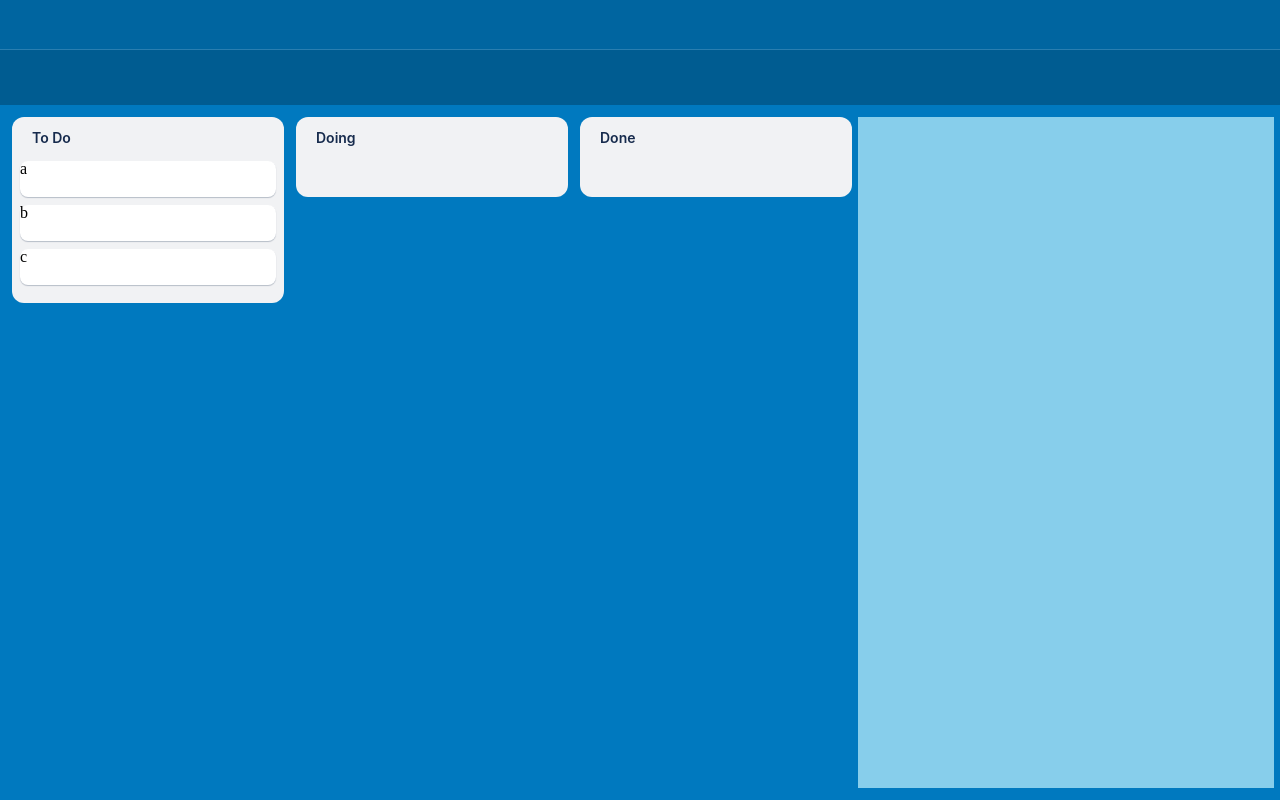
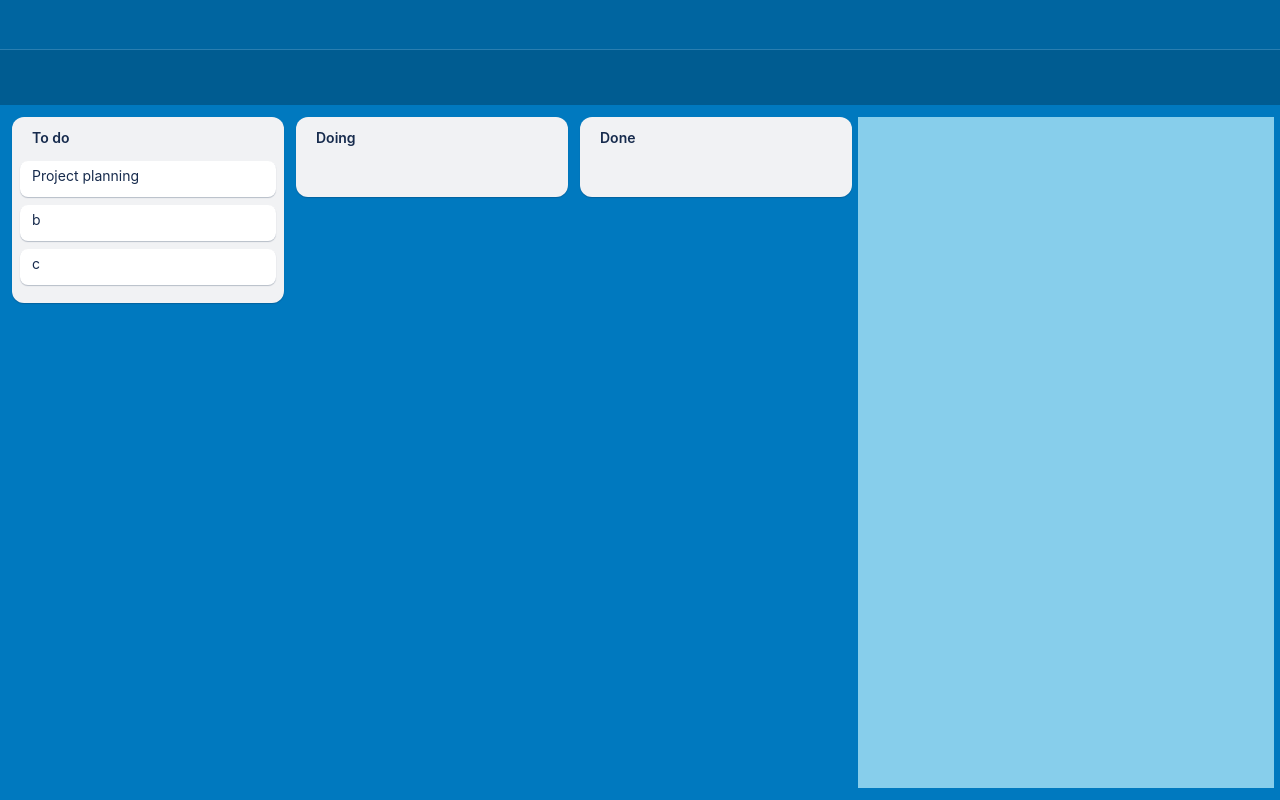
Before and after one commit to WonWoo-Shin/trello-clone, a React (Vite) app: page / in a window 1280 px wide. Built offline with nearby package versions, Linux system fonts and the light colour scheme.

Commit message:
카드 드래그 기능 추가

```diff
--- a/src/atom.ts
+++ b/src/atom.ts
@@ -1,13 +1,22 @@
 import { atom } from "recoil";
 
+export interface ICard {
+  id: number;
+  text: string;
+}
+
 interface IList {
-  [key: string]: string[];
+  [key: string]: ICard[];
 }
 
 export const boardsState = atom<IList>({
   key: "boardsState",
   default: {
-    "To Do": ["a", "b", "c"],
+    "To do": [
+      { id: 12345678, text: "Project planning" },
+      { id: 12345679, text: "b" },
+      { id: 12345680, text: "c" },
+    ],
     Doing: [],
     Done: [],
   },
--- a/src/components/Board.tsx
+++ b/src/components/Board.tsx
@@ -2,10 +2,11 @@ import { Draggable, Droppable } from "react-beautiful-dnd";
 import { BoardBlock, BoardContainer, BoardTitle, Cards } from "../style/style";
 import { memo } from "react";
 import DraggableCard from "./DraggableCard";
+import { ICard } from "../atom";
 
 interface IBoardProps {
   boardId: string;
-  cards: string[];
+  cards: ICard[];
   index: number;
 }
 
@@ -20,7 +21,7 @@ function Board({ boardId, cards, index }: IBoardProps) {
               {(provided) => (
                 <Cards ref={provided.innerRef} {...provided.droppableProps}>
                   {cards.map((card, index) => (
-                    <DraggableCard key={card} card={card} index={index} />
+                    <DraggableCard key={card.id} card={card} index={index} />
                   ))}
                   {provided.placeholder}
                 </Cards>
--- a/src/components/Boards.tsx
+++ b/src/components/Boards.tsx
@@ -1,13 +1,35 @@
 import { DragDropContext, DropResult, Droppable } from "react-beautiful-dnd";
 import { AnotherList, BoardsStyle } from "../style/style";
-import { useRecoilValue } from "recoil";
+import { useRecoilState } from "recoil";
 import { boardsState } from "../atom";
 import Board from "./Board";
 
 function Boards() {
-  const boards = useRecoilValue(boardsState);
-  const onDragEnd = (info: DropResult) => {
-    console.log(info);
+  const [boards, setBoards] = useRecoilState(boardsState);
+  const onDragEnd = ({ source, destination }: DropResult) => {
+    if (!destination) return;
+    if (source.droppableId === destination?.droppableId) {
+      setBoards((currentBoards) => {
+        const copyCards = [...currentBoards[source.droppableId]];
+        const draggedCard = copyCards.splice(source.index, 1);
+        copyCards.splice(destination.index, 0, ...draggedCard);
+        return { ...currentBoards, [source.droppableId]: copyCards };
+      });
+    } else if (source.droppableId !== destination?.droppableId) {
+      setBoards((currentBoards) => {
+        const copySourceCards = [...currentBoards[source.droppableId]];
+        const copyDestinationCards = [
+          ...currentBoards[destination?.droppableId],
+        ];
+        const draggedCard = copySourceCards.splice(source.index, 1);
+        copyDestinationCards.splice(destination.index, 0, ...draggedCard);
+        return {
+          ...currentBoards,
+          [source.droppableId]: copySourceCards,
+          [destination.droppableId]: copyDestinationCards,
+        };
+      });
+    }
   };
   return (
     <DragDropContext onDragEnd={onDragEnd}>
--- a/src/components/DraggableCard.tsx
+++ b/src/components/DraggableCard.tsx
@@ -1,22 +1,23 @@
 import { Draggable } from "react-beautiful-dnd";
 import { Card } from "../style/style";
 import { memo } from "react";
+import { ICard } from "../atom";
 
 interface ICardProps {
-  card: string;
+  card: ICard;
   index: number;
 }
 
 function DraggableCard({ card, index }: ICardProps) {
   return (
-    <Draggable draggableId={card} index={index}>
+    <Draggable draggableId={card.id + ""} index={index}>
       {(provided) => (
         <Card
           ref={provided.innerRef}
           {...provided.draggableProps}
           {...provided.dragHandleProps}
         >
-          {card}
+          {card.text}
         </Card>
       )}
     </Draggable>
--- a/src/style/style.tsx
+++ b/src/style/style.tsx
@@ -46,6 +46,7 @@ export const BoardContainer = styled.div`
   padding: 8px;
   background-color: #f1f2f4;
   border-radius: 12px;
+  box-shadow: 0px 1px 1px #091e4240;
 `;
 
 export const BoardTitle = styled.h2`
@@ -64,11 +65,16 @@ export const Cards = styled.ul`
 `;
 
 export const Card = styled.li`
+  color: #172b4d;
+  font-size: 14px;
+  font-family: -apple-system, BlinkMacSystemFont, Segoe UI, Roboto, Noto Sans,
+    Ubuntu, Droid Sans, Helvetica Neue, sans-serif;
   width: 256px;
   height: 36px;
   background-color: #ffffff;
   border-radius: 8px;
   margin-bottom: 8px;
+  padding: 8px 12px;
   box-shadow: 0px 1px 1px #091e4240;
 `;
 
```
